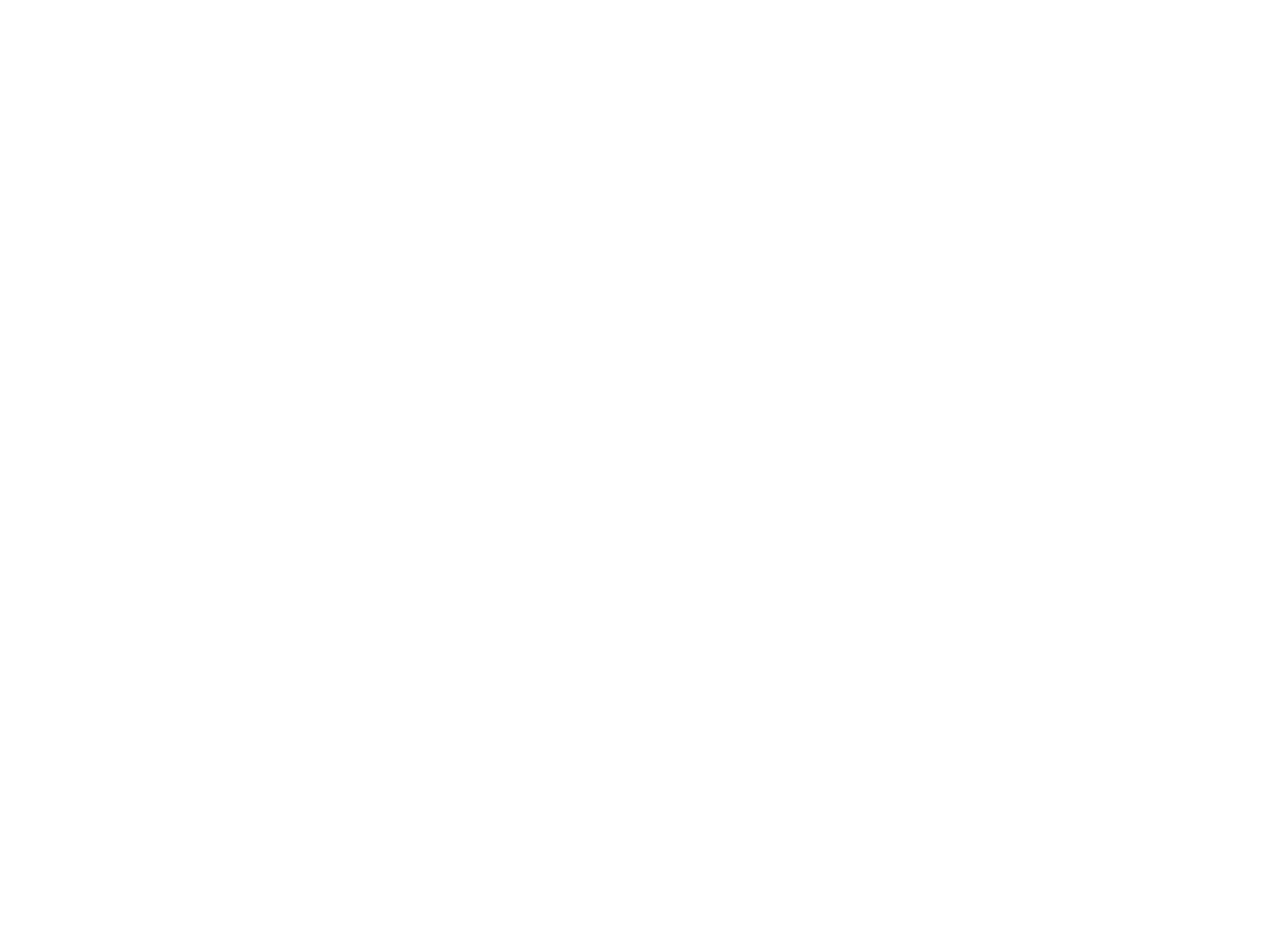
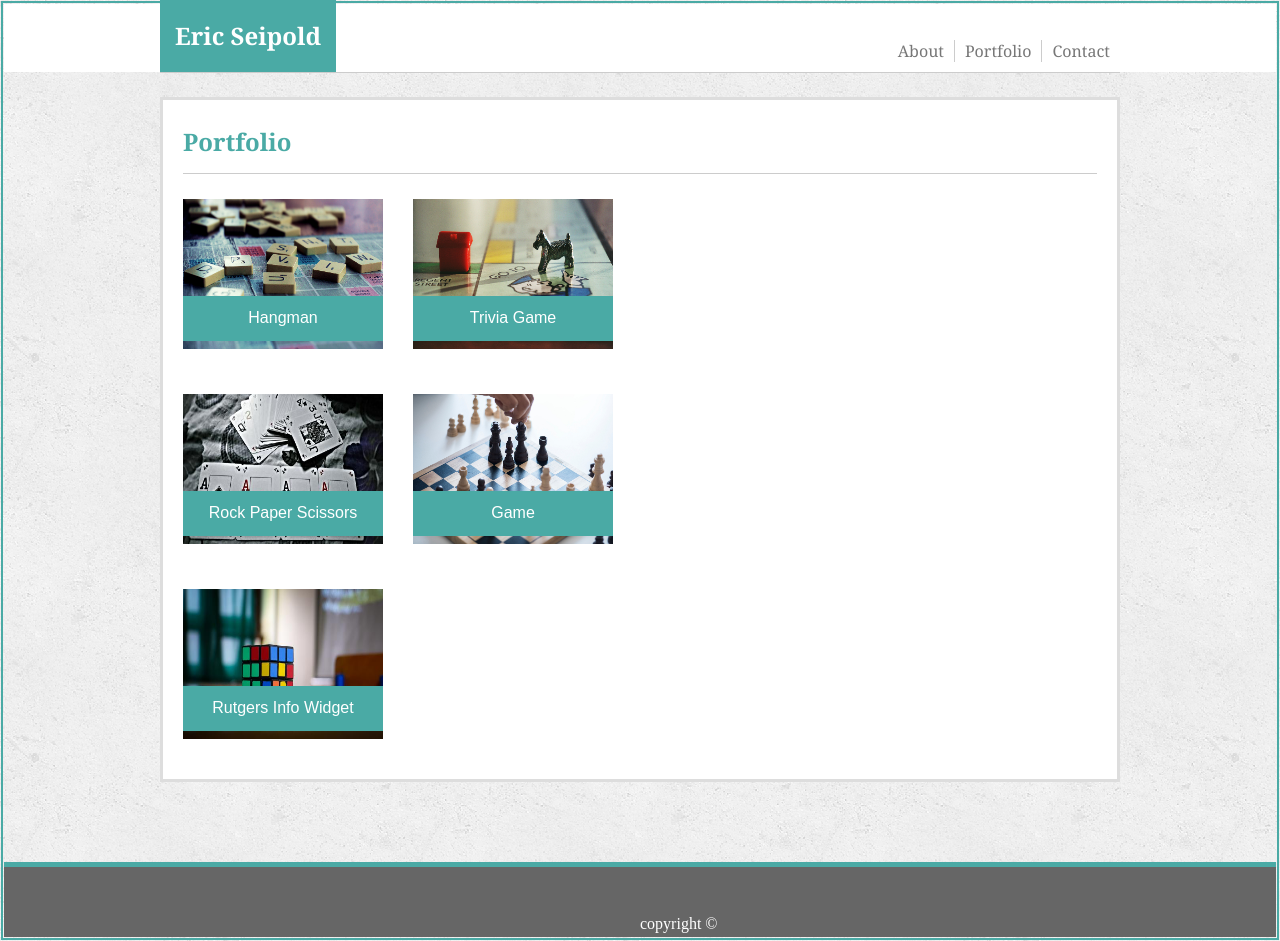
Before and after one commit to sullyseipold/Basic-Portfolio, a plain HTML site: page portfolio.html in a window 1280 px wide. Before the commit the page ends 800 px from the top, so only its background shows below. Drawn offline with Linux system fonts and the light colour scheme.

Commit message:
add 2 pages

```diff
--- a/assets/css/style.css
+++ b/assets/css/style.css
@@ -5,7 +5,10 @@ body {
   border-color: #4aaaa5;
   border-width: 2px;
   padding: 1px;
-  background: #dddddd
+  margin: 1px;
+  background: #ffffff;
+  background-image: url("../images/concrete_seamless.png");
+  position: relative;
 }
 
 header {
@@ -14,6 +17,11 @@ header {
     margin-bottom: 25px;
     font-family: Georgia, 'Times New Roman', Times, serif;
 
+  }
+
+  a {
+    text-decoration: none;
+    color: #777777;
   }
   .nav-header-content {
     width: 960px;
@@ -70,7 +78,9 @@ header {
     width: 914px;
     padding: 5px 20px 20px 20px;
     color: #777777;
-    margin: auto;
+    margin-left: auto;
+    margin-right: auto;
+    margin-bottom: 80px;
   }
 
   #about-me {
@@ -89,18 +99,16 @@ header {
   footer {
     text-align: center;
     background: #666666;
-    position: relative;
     width: 100%;
     height: 70px;
     margin-top: 50px;
-    position:  relative;
     border-top: 5px solid #4aaaa5;
 
   }
 
   #copyright {
     position: absolute;
-    bottom: 0px;
+    bottom: 5px;
     display: inline-block;
     color: white;
 }
@@ -110,3 +118,63 @@ img {
   margin: 25px 20px 10px 0px;
   vertical-align: text-top;
 }
+
+#contact-form-content {
+  margin-bottom: 220px;
+}
+
+.contact-form {
+  margin: 20px 0px 3px 0px;
+  font-family: 'Arial', 'Helvetica Neue', Helvetica, sans-serif;
+}
+
+.one-line-input {
+  width: 100%;
+  margin: 5px 0px 15px 0px;
+}
+
+.multi-line-input {
+  width: 100%;
+  padding: 0px 0px 200px 0px;
+  margin: 5px 0px 12px 0px;
+  overflow: scroll;
+
+}
+
+.button {
+  background: #4aaaa5;
+  color: white;
+  font-family: 'Arial', 'Helvetica Neue', Helvetica, sans-serif;
+  font-size: 14px;
+  padding:  10px 32px;
+}
+
+.grid-container {
+  display: grid;
+  grid-template-columns: auto auto;
+  grid-gap: 10px;
+  width: 0;
+  margin-bottom: 10px;
+}
+
+.grid-item {
+  position: relative;
+}
+
+.porfolio-label {
+  display: flex;
+  justify-content: center;
+  align-items: center;
+  width: 200px;
+  height: 45px;
+  background-color: #4aaaa5;
+  float: left;
+  position: absolute;
+  bottom: 18px;
+}
+
+.div-label {
+  font-family: 'Arial', 'Helvetica Neue', Helvetica, sans-serif;
+  color: #ffffff;
+  display: inline-block;
+}
--- a/portfolio.html
+++ b/portfolio.html
@@ -0,0 +1,66 @@
+<!DOCTYPE html>
+<html>
+
+<head>
+    <meta charset="utf-8" />
+    <meta http-equiv="X-UA-Compatible" content="IE=edge">
+    <title>Portfolio</title>
+    <meta name="viewport" content="width=device-width, initial-scale=1">
+    <link rel="stylesheet" type="text/css" media="screen" href="./assets/css/style.css" />
+    <!-- <script src="main.js"></script> -->
+</head>
+
+<body>
+    <header>
+        <section class="nav-header-content">
+            <div id="name-tab">
+                <h2>Eric Seipold</h2>
+            </div>
+
+            <ul class="nav-list">
+                <li class="nav-link-left"><a href="index.html">About</a></li>
+                <li class="nav-link-center"><a href="portfolio.html">Portfolio</a></li>
+                <li class="nav-link-right"><a href="contact.html">Contact</a>
+                </li>
+            </ul>
+        </section>
+    </header>
+    <section class="content">
+        <header id="content-header">
+            <h1>Portfolio</h1>
+        </header>
+        <div class="grid-container">
+            <div class="grid-item">
+                <img src="assets/images/scrabble.jpg" height="150px" width="200px" alt="hangman game pic">
+                <div class="porfolio-label"><span class="div-label">Hangman</span></div>
+            </div>
+            <div class="grid-item">
+                <img src="assets/images/monopoly.jpg" height="150px" width="200px" alt="trivia game pic">
+                <div class="porfolio-label"><span class="div-label">Trivia Game</span></div>
+            </div>
+            <div class="grid-item">
+                <img src="assets/images/cards.jpg" height="150px" width="200px" alt="rock paper scissors game pic">
+                <div class="porfolio-label"><span class="div-label">Rock Paper Scissors</span></div>
+
+            </div>
+            <div class="grid-item">
+                <img src="assets/images/chess.jpg" height="150px" width="200px" alt="RPG game pic">
+                <div class="porfolio-label"><span class="div-label">Game</span></div>
+            </div>
+            <div class="grid-item">
+                <img src="assets/images/rubic_cube.jpg" height="150px" width="200px" alt="rutgers info widget pic">
+                <div class="porfolio-label"><span class="div-label">Rutgers Info Widget</span></div>
+            </div>
+        </div>
+    </section>
+
+
+    <footer>
+        <div id="copyright">
+            copyright &copy;
+        </div>
+    </footer>
+
+</body>
+
+</html>
```
Also changed, not shown: contact.html (+53 -0 lines), index.html (+5 -40 lines), assets/images/concrete_seamless.png (added), 2 other files.
